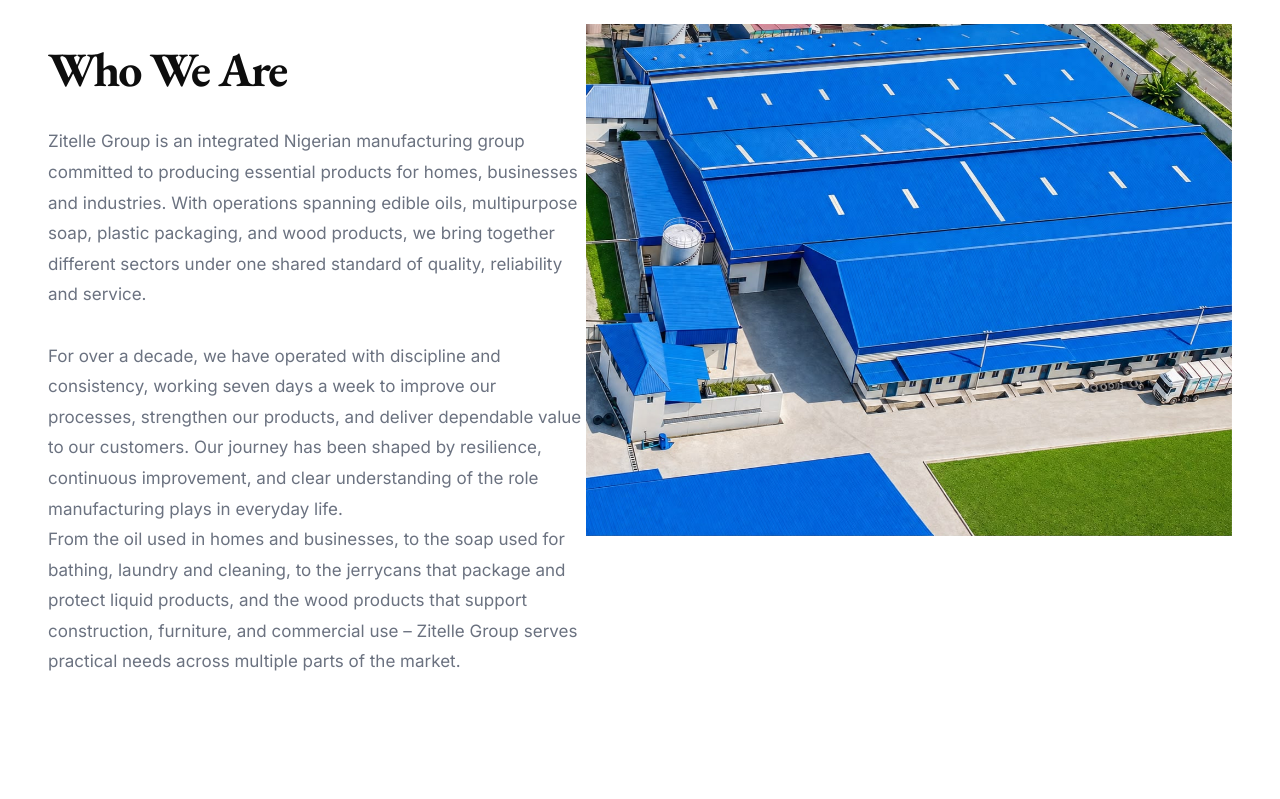
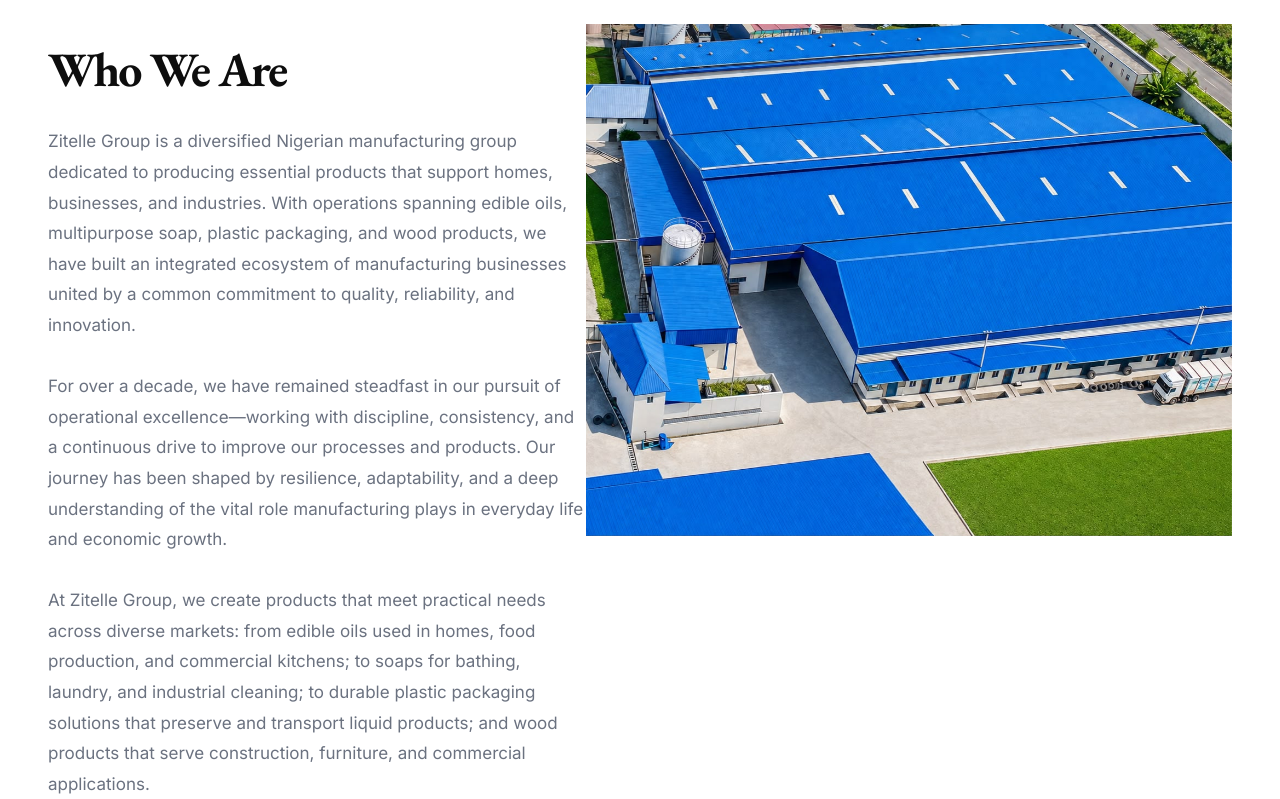
Before and after one commit to chiemezue/Zitelle_main, a React (Vite) app: page /about in a window 1280 px wide. Shown: the part 600-1399 px from the top of the page. Built offline with nearby package versions, Linux system fonts and the light colour scheme.

Commit message:
did final tweakking

```diff
--- a/src/Components/AboutComponents/TeamSection.jsx
+++ b/src/Components/AboutComponents/TeamSection.jsx
@@ -26,16 +26,16 @@
       "https://images.unsplash.com/photo-1504593811423-6dd665756598?q=80&w=1200&auto=format&fit=crop",
   },
   {
-    name: "Stella Akunyiba AWKA",
-    role: "General Manager",
+    name: "Stella Akunyiba ",
+    role: "General Manager AWKA",
     // description:
     //   "Oversees business operations and strategic execution across the Awka division.",
-    image: "/zitelle/Stella Akunyiba.jpEg",
+    image: "/zitelle/Stella Akunyiba.jpeg",
   },
 
   {
-    name: "Ngozi Oluchime LAGOS",
-    role: "General Manager",
+    name: "Ngozi Oluchime ",
+    role: "General Manager LAGOS",
     // description:
     //   "Drives operational performance and business development activities within the Lagos division.",
     image:
--- a/src/Pages/About.jsx
+++ b/src/Pages/About.jsx
@@ -13,9 +13,15 @@
 
     title: "Who We Are",
 
-    text: `Zitelle Group is an integrated Nigerian manufacturing group committed to producing essential products for homes, businesses and industries. With operations spanning edible oils, multipurpose soap, plastic packaging, and wood products, we bring together different sectors under one shared standard of quality, reliability and service.
+    text: `Zitelle Group is a diversified Nigerian manufacturing group dedicated to producing essential products that support homes, businesses, and industries. With operations spanning edible oils, multipurpose soap, plastic packaging, and wood products, we have built an integrated ecosystem of manufacturing businesses united by a common commitment to quality, reliability, and innovation.
 
-        For over a decade, we have operated with discipline and consistency, working seven days a week to improve our processes, strengthen our products, and deliver dependable value to our customers. Our journey has been shaped by resilience, continuous improvement, and clear understanding of the role manufacturing plays in everyday life.
+For over a decade, we have remained steadfast in our pursuit of operational excellence—working with discipline, consistency, and a continuous drive to improve our processes and products. Our journey has been shaped by resilience, adaptability, and a deep understanding of the vital role manufacturing plays in everyday life and economic growth.
+
+At Zitelle Group, we create products that meet practical needs across diverse markets: from edible oils used in homes, food production, and commercial kitchens; to soaps for bathing, laundry, and industrial cleaning; to durable plastic packaging solutions that preserve and transport liquid products; and wood products that serve construction, furniture, and commercial applications.
+
+Beyond manufacturing, we are committed to building trust through dependable service, creating value for our customers, and contributing to Nigeria’s industrial development. Every product we make reflects our belief in consistency, functionality, and long-term impact.
+
+At the heart of Zitelle Group is a simple mission: to manufacture essential products that improve daily living while driving sustainable growth for the communities and industries we serve.
 `,
 
     extra: `From the oil used in homes and businesses, to the soap used for bathing, laundry and cleaning, to the jerrycans that package and protect liquid products, and the wood products that support construction, furniture, and commercial use – Zitelle Group serves practical needs across multiple parts of the market. `,
```
